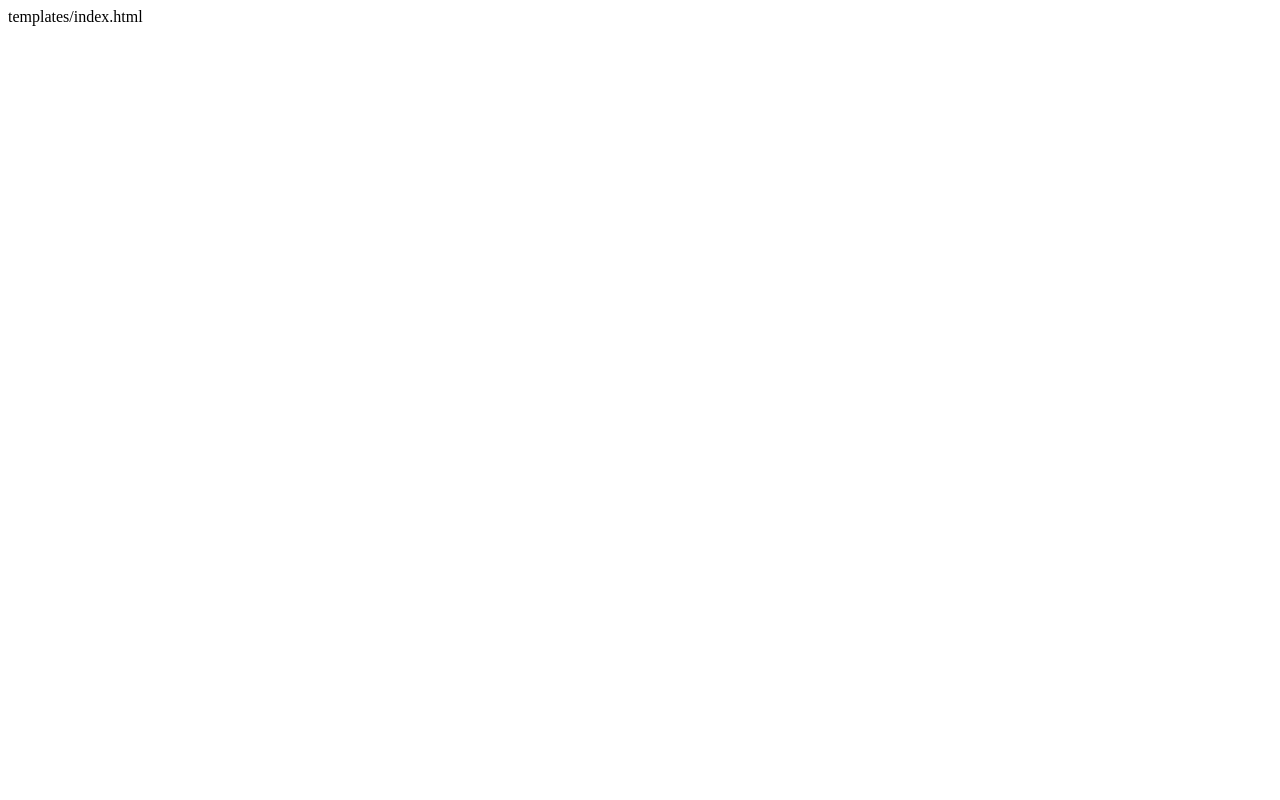
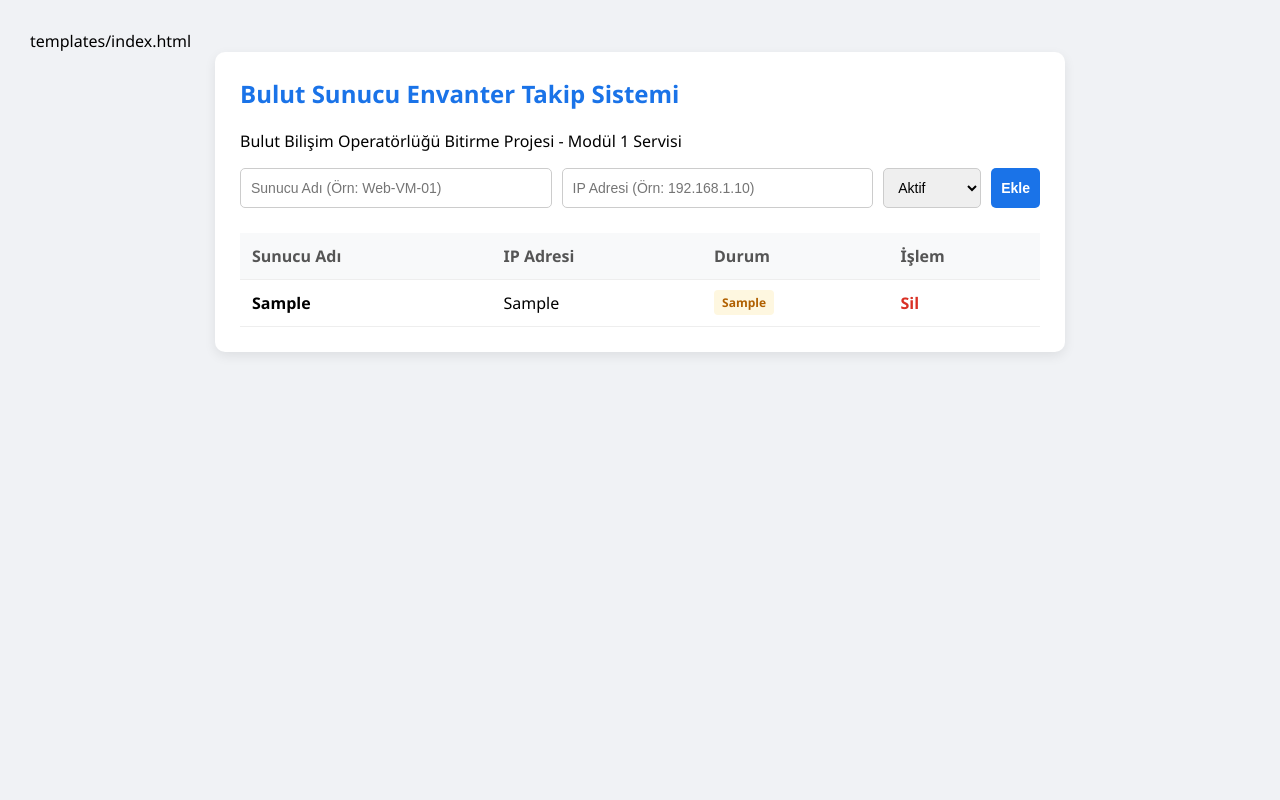
Before and after one commit to indest1/bulut-bitirme-projesi, a Flask app: page / in a window 1280 px wide. Before the commit the page is almost empty. Run offline with Flask 3, Linux system fonts and the light colour scheme; tables that the repository leaves empty hold one stand-in row (values such as "Sample post").

Commit message:
Update index.html

```diff
--- a/templates/index.html
+++ b/templates/index.html
@@ -1 +1,67 @@
 templates/index.html
+<!DOCTYPE html>
+<html lang="tr">
+<head>
+    <meta charset="UTF-8">
+    <meta name="viewport" content="width=device-width, initial-scale=1.0">
+    <title>Bulut Sunucu Envanter Paneli</title>
+    <style>
+        body { font-family: 'Segoe UI', Tahoma, Geneva, Verdana, sans-serif; background-color: #f0f2f5; margin: 0; padding: 30px; }
+        .container { max-width: 800px; margin: 0 auto; background: white; padding: 25px; border-radius: 10px; box-shadow: 0 4px 12px rgba(0,0,0,0.08); }
+        h2 { color: #1a73e8; margin-top: 0; }
+        form { display: flex; gap: 10px; margin-bottom: 25px; }
+        input, select, button { padding: 10px; border: 1px solid #ccc; border-radius: 5px; font-size: 14px; }
+        input { flex: 1; }
+        button { background-color: #1a73e8; color: white; border: none; cursor: pointer; font-weight: bold; }
+        button:hover { background-color: #1558b0; }
+        table { width: 100%; border-collapse: collapse; margin-top: 10px; }
+        th, td { text-align: left; padding: 12px; border-bottom: 1px solid #eee; }
+        th { background-color: #f8f9fa; color: #555; }
+        .badge { padding: 4px 8px; border-radius: 4px; font-size: 12px; font-weight: bold; }
+        .aktif { background-color: #e6f4ea; color: #137333; }
+        .bakim { background-color: #fef7e0; color: #b06000; }
+        .sil-btn { color: #d93025; text-decoration: none; font-weight: bold; }
+    </style>
+</head>
+<body>
+    <div class="container">
+        <h2>Bulut Sunucu Envanter Takip Sistemi</h2>
+        <p>Bulut Bilişim Operatörlüğü Bitirme Projesi - Modül 1 Servisi</p>
+
+        <form action="/ekle" method="POST">
+            <input type="text" name="sunucu_adi" placeholder="Sunucu Adı (Örn: Web-VM-01)" required>
+            <input type="text" name="ip_adresi" placeholder="IP Adresi (Örn: 192.168.1.10)" required>
+            <select name="durum">
+                <option value="Aktif">Aktif</option>
+                <option value="Bakımda">Bakımda</option>
+            </select>
+            <button type="submit">Ekle</button>
+        </form>
+
+        <table>
+            <thead>
+                <tr>
+                    <th>Sunucu Adı</th>
+                    <th>IP Adresi</th>
+                    <th>Durum</th>
+                    <th>İşlem</th>
+                </tr>
+            </thead>
+            <tbody>
+                {% for s in sunucular %}
+                <tr>
+                    <td><strong>{{ s[1] }}</strong></td>
+                    <td>{{ s[2] }}</td>
+                    <td><span class="badge {{ 'aktif' if s[3] == 'Aktif' else 'bakim' }}">{{ s[3] }}</span></td>
+                    <td><a href="/sil/{{ s[0] }}" class="sil-btn">Sil</a></td>
+                </tr>
+                {% else %}
+                <tr>
+                    <td colspan="4" style="text-align: center; color: #888;">Henüz kayıtlı sunucu yok. Yukarıdan ekleyebilirsiniz.</td>
+                </tr>
+                {% endfor %}
+            </tbody>
+        </table>
+    </div>
+</body>
+</html>
```
